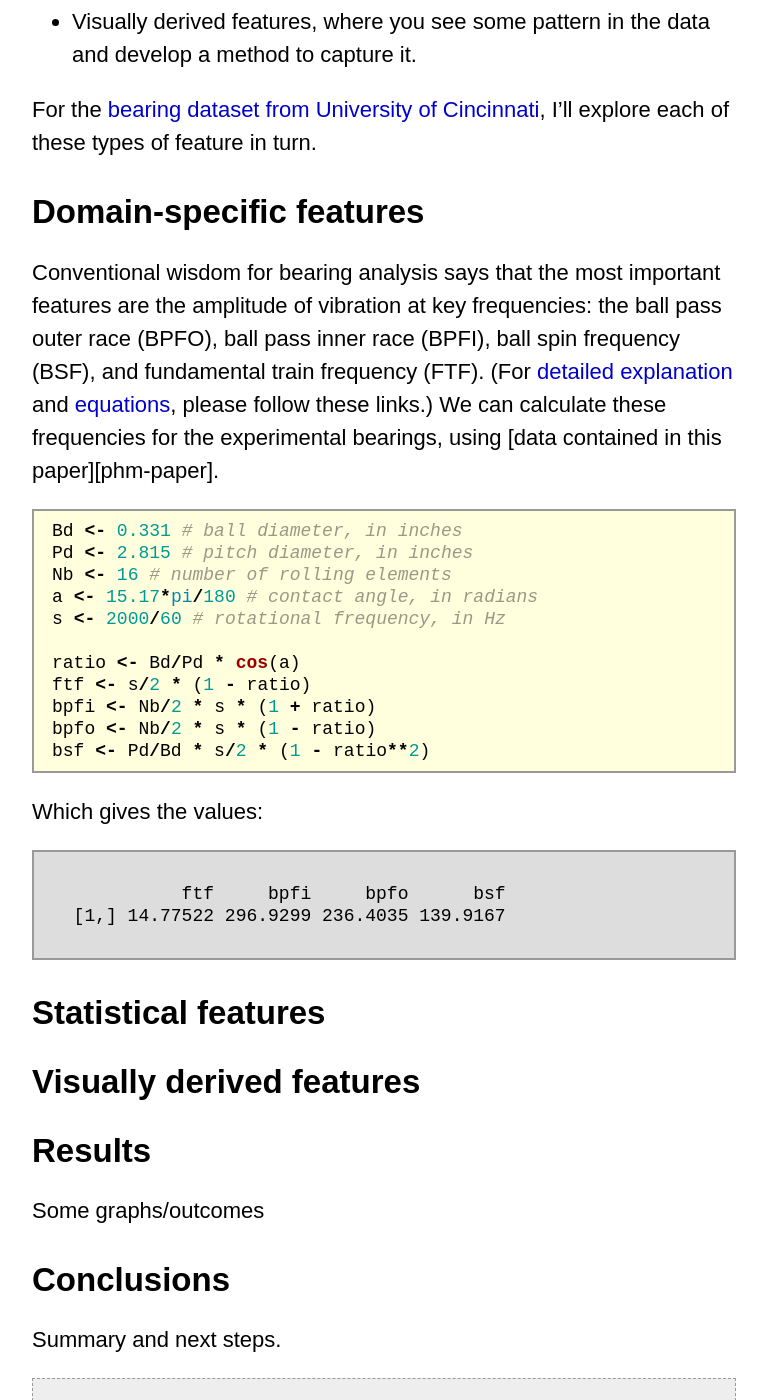
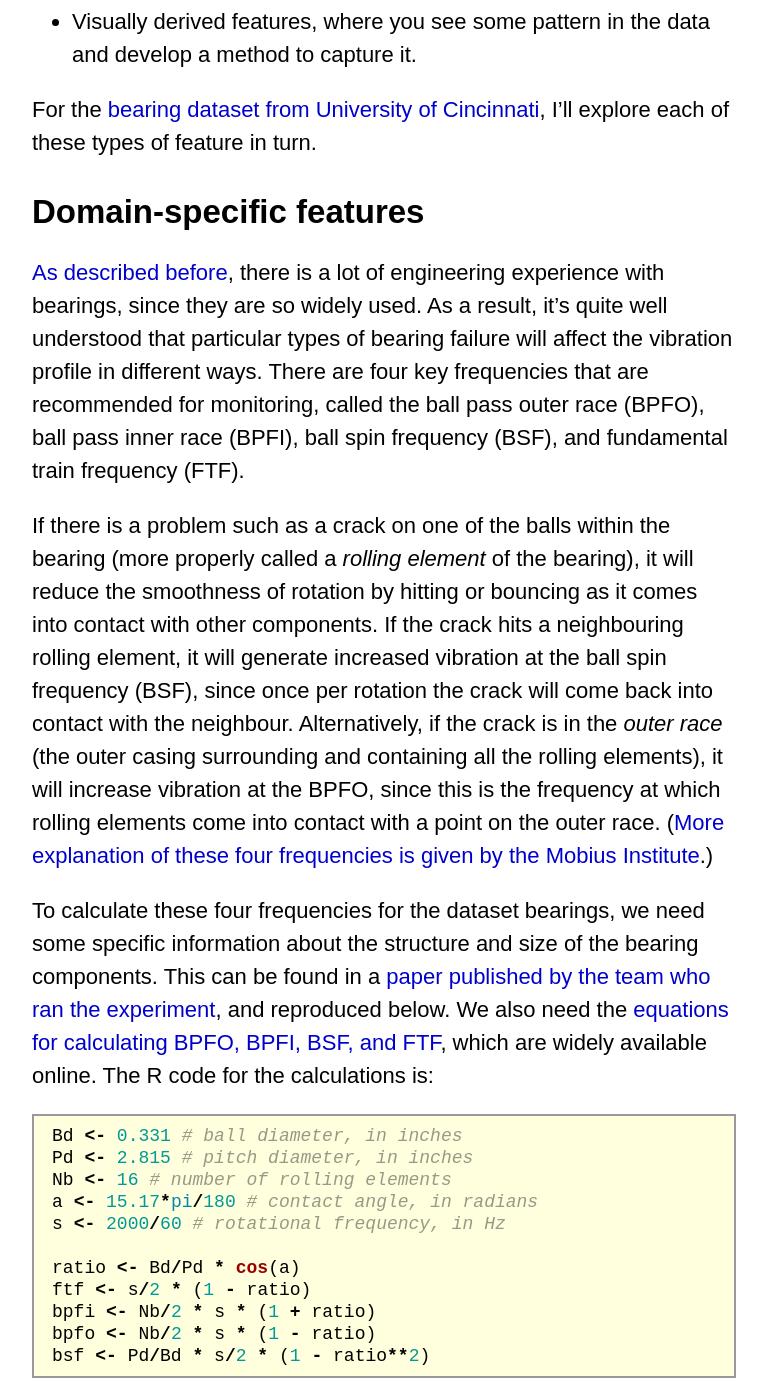
Before and after one commit to cowlet/cowlet.github.io, a Jekyll site: the page built from _posts/2013-10-05-understanding-data-science-calculating-useful-features-with-r.markdown, in a window 1280 px wide and 1400 px high, scrolled down 1408 px. Shown: the whole window, without its empty margins (256-1023 px from the left). Built offline with Jekyll 4.4.1, drawn with Linux system fonts in a browser that asks for light colours; Markdown is read by kramdown in place of the engine named in the settings; some of the changed text lies outside the part shown.

Commit message:
Add to domain-specific features section.

```diff
--- a/_posts/2013-10-05-understanding-data-science-calculating-useful-features-with-r.markdown
+++ b/_posts/2013-10-05-understanding-data-science-calculating-useful-features-with-r.markdown
@@ -28,11 +28,15 @@ For the [bearing dataset from University of Cincinnati][bearingset], I'll explor
 
 ## Domain-specific features
 
-Conventional wisdom for bearing analysis says that the most important features are the amplitude of vibration at key frequencies: the ball pass outer race (BPFO), ball pass inner race (BPFI), ball spin frequency (BSF), and fundamental train frequency (FTF). (For [detailed explanation][mobius] and [equations][equns], please follow these links.) We can calculate these frequencies for the experimental bearings, using [data contained in this paper][phm-paper].
+[As described before][feature-extraction], there is a lot of engineering experience with bearings, since they are so widely used. As a result, it's quite well understood that particular types of bearing failure will affect the vibration profile in different ways. There are four key frequencies that are recommended for monitoring, called the ball pass outer race (BPFO), ball pass inner race (BPFI), ball spin frequency (BSF), and fundamental train frequency (FTF).
+
+If there is a problem such as a crack on one of the balls within the bearing (more properly called a _rolling element_ of the bearing), it will reduce the smoothness of rotation by hitting or bouncing as it comes into contact with other components. If the crack hits a neighbouring rolling element, it will generate increased vibration at the ball spin frequency (BSF), since once per rotation the crack will come back into contact with the neighbour. Alternatively, if the crack is in the _outer race_ (the outer casing surrounding and containing all the rolling elements), it will increase vibration at the BPFO, since this is the frequency at which rolling elements come into contact with a point on the outer race. ([More explanation of these four frequencies is given by the Mobius Institute][mobius].)
+
+To calculate these four frequencies for the dataset bearings, we need some specific information about the structure and size of the bearing components. This can be found in a [paper published by the team who ran the experiment][qiu], and reproduced below. We also need the [equations for calculating BPFO, BPFI, BSF, and FTF][equns], which are widely available online. The R code for the calculations is:
 
 [mobius]:   http://www.mobiusinstitute.com/articles.aspx?id=2088
 [equns]:    http://www.ntnamericas.com/en/website/documents/brochures-and-literature/tech-sheets-and-supplements/frequencies.pdf
-[ph-paper]: https://www.phmsociety.org/sites/phmsociety.org/files/phm_submission/2009/phmc_09_018.pdf
+[qiu]:      http://www.sciencedirect.com/science/article/pii/S0022460X0500221X
 
 {% highlight r %}
 Bd <- 0.331 # ball diameter, in inches
@@ -58,11 +62,20 @@ Which gives the values:
 </pre>
 
 
+* Amplitudes of the 4 key frequencies
+* RMS
+
+
+
 ## Statistical features
+
+* Quantiles, mean, sd, skew, kurtosis.
 
 
 ## Visually derived features
 
+* 5 strongest frequencies (not amplitudes)
+* Power in frequency bands
 
 ## Results
 
```
